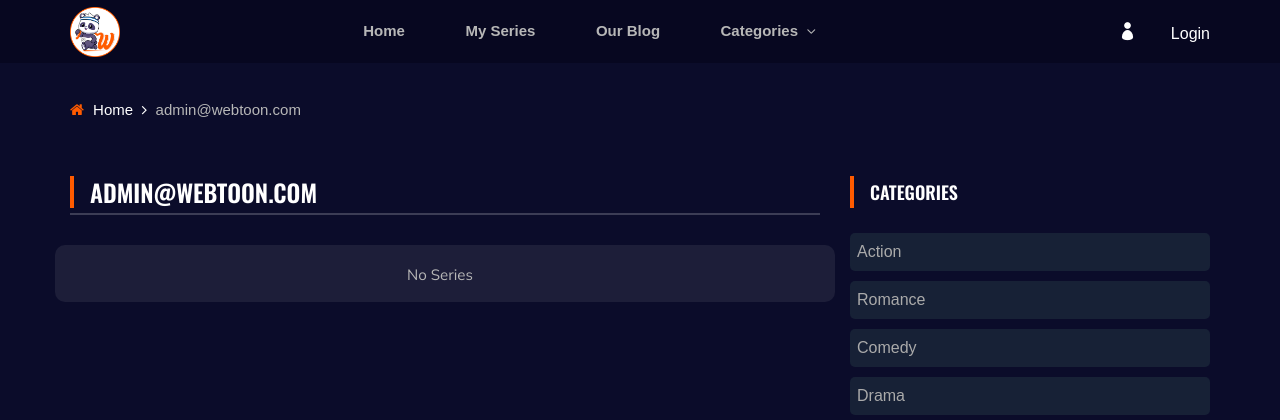
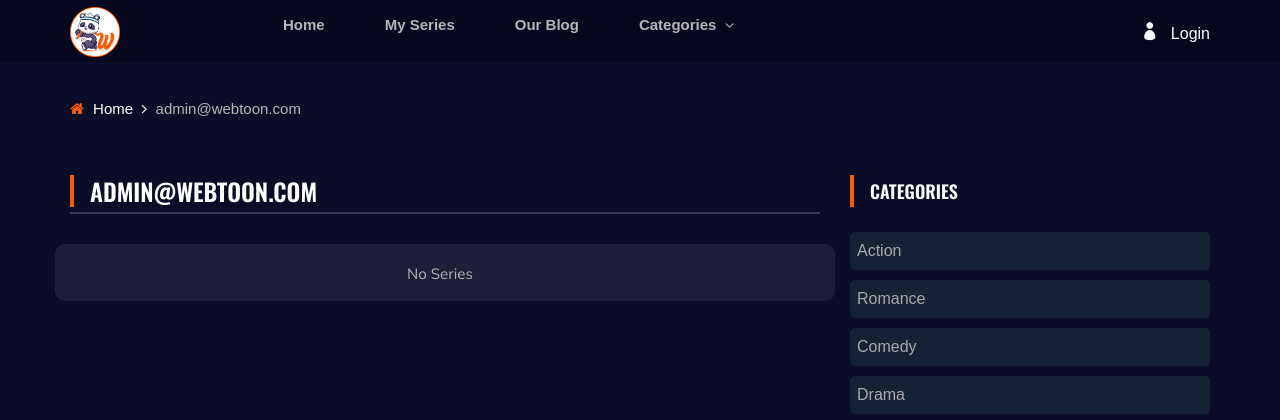
Before and after one commit to kaungHtetTin/WebToon, a PHP site: the page made by series.php in a window 1280 px wide. Shown: the top 420 px of the page. Run offline with PHP 8.4, Linux system fonts and the light colour scheme; data comes from the database, SQL or seed files in the repository; data that the repository does not hold is empty.

Commit message:
header_respacing

```diff
--- a/layouts/header.php
+++ b/layouts/header.php
@@ -1,5 +1,38 @@
 
 <!-- Header Section Begin -->
+<style>
+  /* Navigation spacing tweaks */
+  .header__logo {
+    padding: 15px 0;
+  }
+
+  .header__logo img {
+    height: 48px;
+    margin-top: 0;
+  }
+
+  /* Only affect top-level navigation, not dropdowns */
+  .header__menu > ul {
+    display: flex;
+    align-items: center;
+    gap: 8px;
+  }
+
+  .header__menu > ul > li > a {
+    padding: 14px 18px;
+  }
+
+  .header__right {
+    display: flex;
+    align-items: center;
+    justify-content: flex-end;
+    gap: 12px;
+  }
+
+  .header__right a {
+    margin-right: 0;
+  }
+</style>
 <header class="header">
     <div class="container">
         <div class="row">
--- a/series.php
+++ b/series.php
@@ -232,10 +232,10 @@ function getAllCategoryTitles($series){
                             <div class="filter__gallery">
                                 <div id="top_view_container" style="display:none">
 
-                                        <?php foreach($yearViews as $view){
+                                    <?php foreach($yearViews as $view){
                                             $id=$view['series_id'];
                                             $ser = $Series->topViewDetail($id);
-                                        ?>
+                                            ?>
                                             <a href="details.php?id=<?php echo $ser['id']?>">
                                             <div class="product__sidebar__view__item set-bg mix years"
                                             data-setbg="<?php echo $Util->normalizeImageUrl($ser['image_url']) ?>">
```
Also changed, not shown: details.php (+15 -0 lines).
